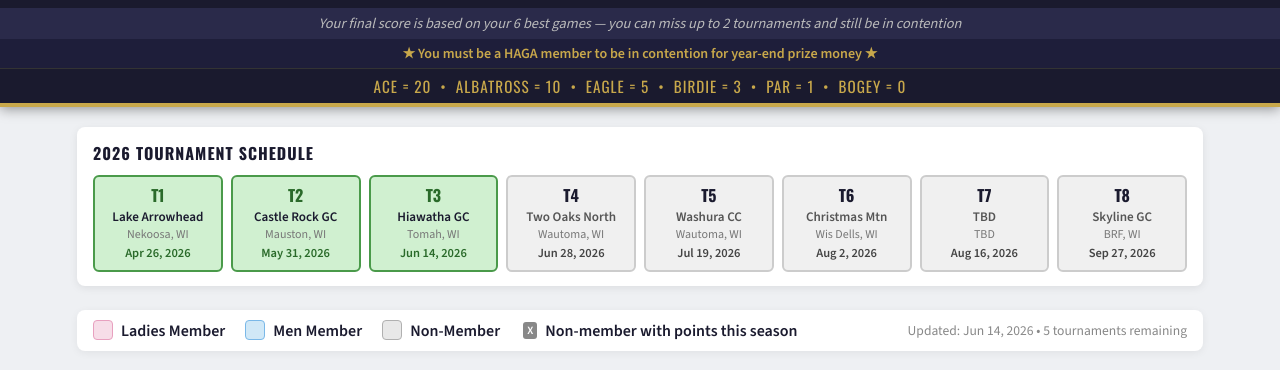
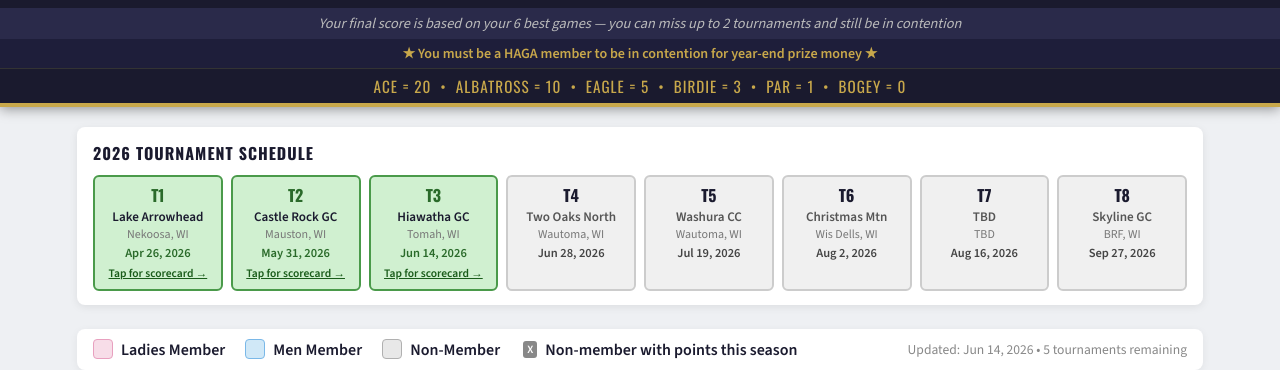
Before and after one commit to grjake-jake/haga-points-challenge, a plain HTML site: page index.html in a window 1280 px wide. Shown: the part 79-449 px from the top of the page. Drawn offline with nearby package versions, Linux system fonts and the light colour scheme.

Commit message:
Add files via upload

```diff
--- a/index.html
+++ b/index.html
@@ -22,12 +22,15 @@
   .tourney-card{border-radius:6px;padding:8px 6px;text-align:center;font-size:0.85rem;line-height:1.3;border:2px solid transparent;}
   .tourney-card.completed{background:#d0f0d0;border-color:#4a9a4a;}
   .tourney-card.upcoming{background:#f0f0f0;border-color:#ccc;color:#555;}
+  .tourney-card.clickable{display:block;text-decoration:none;color:inherit;cursor:pointer;transition:transform 0.1s, box-shadow 0.1s;}
+  .tourney-card.clickable:hover{transform:translateY(-2px);box-shadow:0 3px 8px rgba(74,154,74,0.35);border-color:#2a6a2a;}
   .tourney-card .t-num{font-family:var(--font-display);font-size:1rem;font-weight:700;color:var(--dark);}
   .tourney-card.completed .t-num{color:#2a6a2a;}
   .tourney-card .t-name{font-weight:600;font-size:0.82rem;margin:2px 0;}
   .tourney-card .t-loc{font-size:0.75rem;color:#777;}
   .tourney-card .t-date{font-size:0.78rem;font-weight:600;margin-top:3px;color:#444;}
   .tourney-card.completed .t-date{color:#2a6a2a;}
+  .tourney-card .t-tap{font-size:0.72rem;font-weight:700;color:#1a5c1a;margin-top:4px;text-decoration:underline;}
   .legend{display:flex;gap:20px;flex-wrap:wrap;align-items:center;padding:10px 16px;background:white;border-radius:8px;box-shadow:0 2px 8px rgba(0,0,0,0.06);margin-bottom:20px;font-size:1rem;}
   .legend-item{display:flex;align-items:center;gap:8px;font-weight:600;}
   .legend-swatch{width:20px;height:20px;border-radius:4px;border:1px solid rgba(0,0,0,0.15);}
@@ -144,17 +147,24 @@
 <footer>HAGA 2026 &bull; Ho-Chunk Area Golf Association &bull; Black River Falls, WI &bull; Last updated: Jun 14, 2026</footer>
 <script>
 const tournaments=[
-  {num:'T1',name:'Lake Arrowhead',loc:'Nekoosa, WI',date:'Apr 26, 2026',done:true},
-  {num:'T2',name:'Castle Rock GC',loc:'Mauston, WI',date:'May 31, 2026',done:true},
-  {num:'T3',name:'Hiawatha GC',loc:'Tomah, WI',date:'Jun 14, 2026',done:true},
-  {num:'T4',name:'Two Oaks North',loc:'Wautoma, WI',date:'Jun 28, 2026',done:false},
-  {num:'T5',name:'Washura CC',loc:'Wautoma, WI',date:'Jul 19, 2026',done:false},
-  {num:'T6',name:'Christmas Mtn',loc:'Wis Dells, WI',date:'Aug 2, 2026',done:false},
-  {num:'T7',name:'TBD',loc:'TBD',date:'Aug 16, 2026',done:false},
-  {num:'T8',name:'Skyline GC',loc:'BRF, WI',date:'Sep 27, 2026',done:false},
+  {num:'T1',name:'Lake Arrowhead',loc:'Nekoosa, WI',date:'Apr 26, 2026',done:true,link:'lake-arrowhead.html'},
+  {num:'T2',name:'Castle Rock GC',loc:'Mauston, WI',date:'May 31, 2026',done:true,link:'castle-rock.html'},
+  {num:'T3',name:'Hiawatha GC',loc:'Tomah, WI',date:'Jun 14, 2026',done:true,link:'hiawatha.html'},
+  {num:'T4',name:'Two Oaks North',loc:'Wautoma, WI',date:'Jun 28, 2026',done:false,link:null},
+  {num:'T5',name:'Washura CC',loc:'Wautoma, WI',date:'Jul 19, 2026',done:false,link:null},
+  {num:'T6',name:'Christmas Mtn',loc:'Wis Dells, WI',date:'Aug 2, 2026',done:false,link:null},
+  {num:'T7',name:'TBD',loc:'TBD',date:'Aug 16, 2026',done:false,link:null},
+  {num:'T8',name:'Skyline GC',loc:'BRF, WI',date:'Sep 27, 2026',done:false,link:null},
 ];
 const grid=document.getElementById('schedule-grid');
-tournaments.forEach(t=>{const card=document.createElement('div');card.className=`tourney-card ${t.done?'completed':'upcoming'}`;card.innerHTML=`<div class="t-num">${t.num}</div><div class="t-name">${t.name}</div><div class="t-loc">${t.loc}</div><div class="t-date">${t.date}</div>`;grid.appendChild(card);});
+tournaments.forEach(t=>{
+  const card=document.createElement(t.link?'a':'div');
+  card.className=`tourney-card ${t.done?'completed':'upcoming'}${t.link?' clickable':''}`;
+  if(t.link){card.href=t.link;}
+  const tapHint=t.link?'<div class="t-tap">Tap for scorecard &rarr;</div>':'';
+  card.innerHTML=`<div class="t-num">${t.num}</div><div class="t-name">${t.name}</div><div class="t-loc">${t.loc}</div><div class="t-date">${t.date}</div>${tapHint}`;
+  grid.appendChild(card);
+});
 
 const players=[
   {name:"Cindy Rohland",number:"2",status:"member_female",scores:[25,21,42,0,0,0,0,0]},
```
